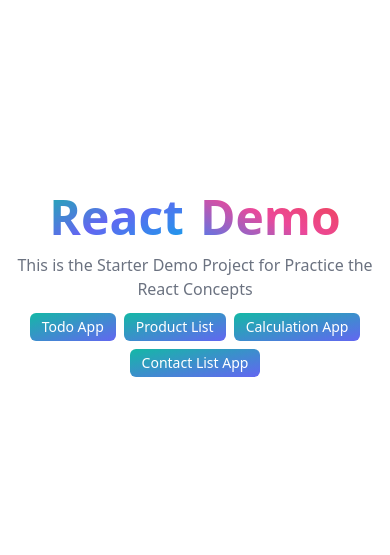
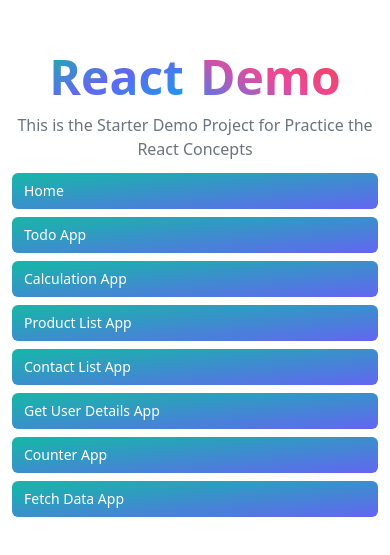
Before and after one commit to noyonalways/full-stack-army-course, a React (Vite) app in the folder frontend/react-demo/: page / in a window 390 px wide. Shown: the part 137-692 px from the top of the page. Built offline with nearby package versions, Linux system fonts and the light colour scheme.

Commit message:
feat: Home page link component added

```diff
--- a/frontend/react-demo/src/components/demo-home/index.jsx
+++ b/frontend/react-demo/src/components/demo-home/index.jsx
@@ -1,18 +1,20 @@
 import { Link } from "@reach/router";
 import PropTypes from "prop-types";
 
-const CustomLink = ({ path }) => {
+const CustomLink = ({ path, text }) => {
   return (
-    <Link to={path}>
-      <button className="px-3 py-1 bg-red-400 text-white text-xl">
-        Contact List App
-      </button>
+    <Link
+      className="px-3 py-2 lg:py-1 bg-gradient-to-br from-teal-500 to-indigo-500 dark:from-teal-400 dark:to-indigo-400 rounded-md text-white font-medium active:scale-95 duration-200 text-sm md:text-base"
+      to={path}
+    >
+      {text}
     </Link>
   );
 };
 
 CustomLink.propTypes = {
   path: PropTypes.string.isRequired,
+  text: PropTypes.string.isRequired,
 };
 
 const UrlLinks = [
@@ -23,23 +25,38 @@ const UrlLinks = [
   },
   {
     id: 2,
-    path: "/contact-list",
+    path: "/todo",
+    text: "Todo App",
+  },
+  {
+    id: 3,
+    path: "/calc-app",
+    text: "Calculation App",
+  },
+  {
+    id: 4,
+    path: "/product-list",
+    text: "Product List App",
+  },
+  {
+    id: 5,
+    path: "/contact-lis",
     text: "Contact List App",
   },
   {
-    id: 3,
-    path: "/counter",
+    id: 6,
+    path: "/get-user-details",
+    text: "Get User Details App",
+  },
+  {
+    id: 7,
+    path: "/counter-by-hook",
     text: "Counter App",
   },
   {
-    id: 4,
-    path: "/calculator",
-    text: "Calculator App",
-  },
-  {
-    id: 5,
-    path: "/product-list",
-    text: "Product List App",
+    id: 8,
+    path: "/fetch-data-by-hook",
+    text: "Fetch Data App",
   },
 ];
 
@@ -60,31 +77,10 @@ const DemoHome = () => {
           <p className="text-center lg:text-xl mt-3 text-gray-500 dark:text-gray-400 px-3">
             This is the Starter Demo Project for Practice the React Concepts
           </p>
-          <div className="flex items-center mt-3 justify-center flex-wrap gap-2">
-            <Link
-              className="bg-gradient-to-br from-teal-500 to-indigo-500 dark:from-teal-400 dark:to-indigo-400 px-3 py-1 rounded-md text-white font-medium active:scale-95 duration-200 text-sm md:text-base"
-              to="/todo"
-            >
-              Todo App
-            </Link>
-            <Link
-              className="bg-gradient-to-br from-teal-500 to-indigo-500 dark:from-teal-400 dark:to-indigo-400 px-3 py-1 rounded-md text-white font-medium active:scale-95 duration-200 text-sm md:text-base"
-              to="/product-list"
-            >
-              Product List
-            </Link>
-            <Link
-              className="bg-gradient-to-br from-teal-500 to-indigo-500 dark:from-teal-400 dark:to-indigo-400 px-3 py-1 rounded-md text-white font-medium active:scale-95 duration-200 text-sm md:text-base"
-              to="/calc-app"
-            >
-              Calculation App
-            </Link>
-            <Link
-              className="bg-gradient-to-br from-teal-500 to-indigo-500 dark:from-teal-400 dark:to-indigo-400 px-3 py-1 rounded-md text-white font-medium active:scale-95 duration-200 text-sm md:text-base"
-              to="/contact-list"
-            >
-              Contact List App
-            </Link>
+          <div className="flex flex-col px-3 lg:px-0 lg:flex-row lg:items-center mt-3 lg:justify-center gap-2 lg:max-w-2xl lg:flex-wrap">
+            {UrlLinks.map((link) => (
+              <CustomLink key={link.id} path={link.path} text={link.text} />
+            ))}
           </div>
         </div>
       </div>
--- a/frontend/react-demo/src/components/fetch-day-by-hook/index.jsx
+++ b/frontend/react-demo/src/components/fetch-day-by-hook/index.jsx
@@ -15,8 +15,11 @@ const FetchDataByCustomHook = () => {
   );
 
   return (
-    <section>
-      <div className="container flex mx-auto gap-x-4">
+    <section className="container  mx-auto">
+      <h1 className="text-2xl font-bold text-center py-3 mb-3">
+        Fetch Data App by using React custom Hook
+      </h1>
+      <div className="flex gap-x-4">
         <div className="bg-slate-200 lg:max-w-2xl mx-auto p-3 w-full rounded-md">
           <h1 className="text-2xl font-bold text-center my-5">Users</h1>
           {users.isLoading && <p>Loading....</p>}
```
